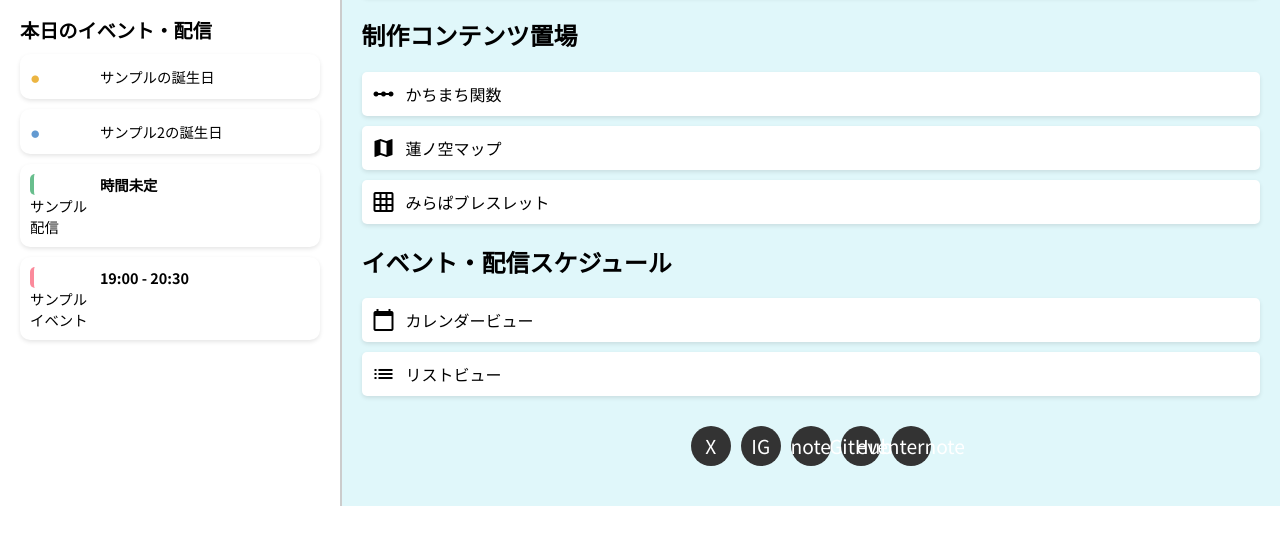
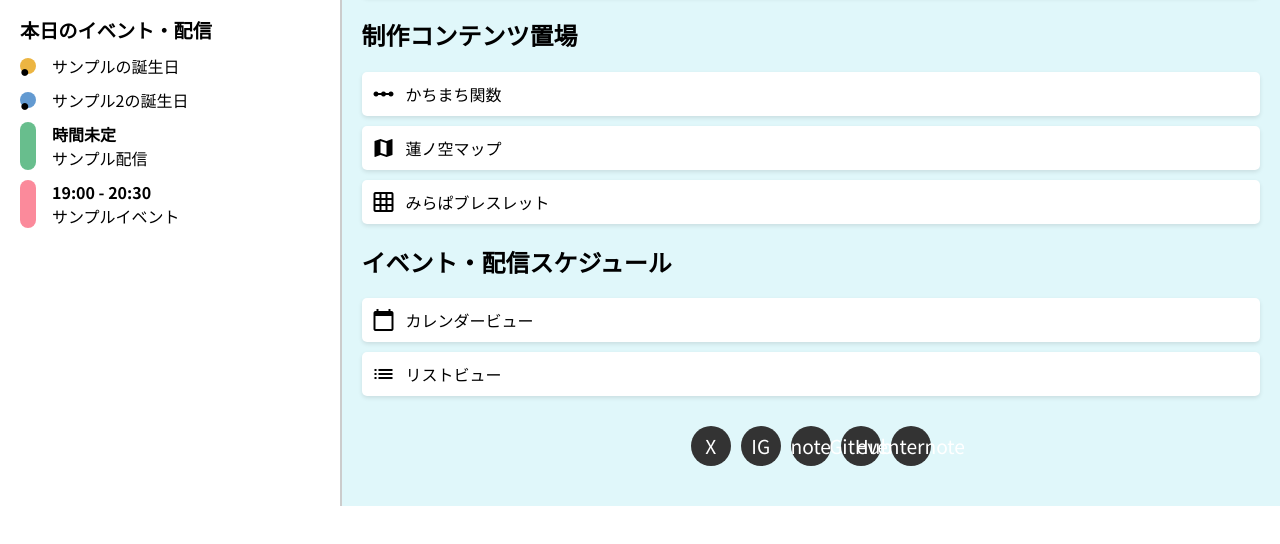
Before and after one commit to GawaDev/gawa_hasu, a plain HTML site: page index.html in a window 1280 px wide. Shown: the part 196-740 px from the top of the page. Drawn offline with Linux system fonts and the light colour scheme.

Commit message:
本日イベント表示更新

```diff
--- a/css/index.css
+++ b/css/index.css
@@ -73,41 +73,44 @@ body {
 /* Event Grid Layout */
 #todays-events-list {
   display: grid;
-  grid-template-columns: 1fr;
   gap: 10px;
 }
 
 .birthday-item,
 .event-item {
   display: grid;
-  grid-template-columns: 1fr 3fr;
+  grid-template-columns: 1em 1fr;
+  grid-template-rows: repeat(2, 1fr);
+  grid-column-gap: 1em;
   align-items: center;
-  padding: 10px;
-  font-size: 0.9em;
-  /* Smaller font for birthdays and events */
-  border-radius: 10px;
-  background-color: white;
-  box-shadow: 0 2px 4px rgba(0, 0, 0, 0.1);
 }
 
-.birthday-item .dot,
-.event-item .event-line {
-  font-size: 1.5em;
-  /* Dot size */
-  margin-right: 10px;
-}
-
-.birthday-item .dot {
-  font-size: 1.2em;
+.birthday-dot {
+  grid-area: 1 / 1 / 3 / 2;
+  border-radius: 50%;
+  width: 1em;
+  height: 1em;
 }
 
 .event-line {
-  width: 10px;
+  grid-area: 1 / 1 / 3 / 2;
+  border-radius: .5em;
+  width: 1em;
   height: 100%;
-  border-radius: 5px;
 }
 
-/* Event Time and Name Styling */
+.birthday-name {
+  grid-area: 1 / 2 / 3 / 3;
+}
+
+.event-time {
+  grid-area: 1 / 2 / 2 / 3;
+}
+
+.event-name {
+  grid-area: 2 / 2 / 3 / 3;
+}
+
 .event-time {
   font-weight: bold;
   margin-right: 10px;
--- a/js/index.js
+++ b/js/index.js
@@ -29,7 +29,8 @@ async function displayTodaysSchedule() {
     if (isToday(person.birth_month - 1, person.birth_day)) {
       const birthdayItem = document.createElement('div');
       birthdayItem.className = 'birthday-item';
-      birthdayItem.innerHTML = `<span class="dot" style="color: ${person.color}">●</span> ${person.name}の誕生日`;
+      birthdayItem.innerHTML = `<span class="birthday-dot" style="background-color: ${person.color}">●</span>
+      <span class="birthday-name">${person.name}の誕生日</span>`;
       todaysList.appendChild(birthdayItem);
     }
   });
@@ -60,8 +61,9 @@ async function displayTodaysSchedule() {
       eventItem.className = 'event-item';
       const contentColor = contents[event.content_codes[0]].color || '#000';
       const eventTime = event.start_time && event.end_time ? `${event.start_time} - ${event.end_time}` : '時間未定';
-      eventItem.innerHTML = `<div class="event-line" style="border-left: 4px solid ${contentColor};"></div>
-                                 <span class="event-time">${eventTime}</span> ${event.name}`;
+      eventItem.innerHTML = `<div class="event-line" style="background-color: ${contentColor};"></div>
+      <span class="event-time">${eventTime}</span>
+      <span class="event-name">${event.name}</span>`;
       todaysList.appendChild(eventItem);
     }
   });
```
